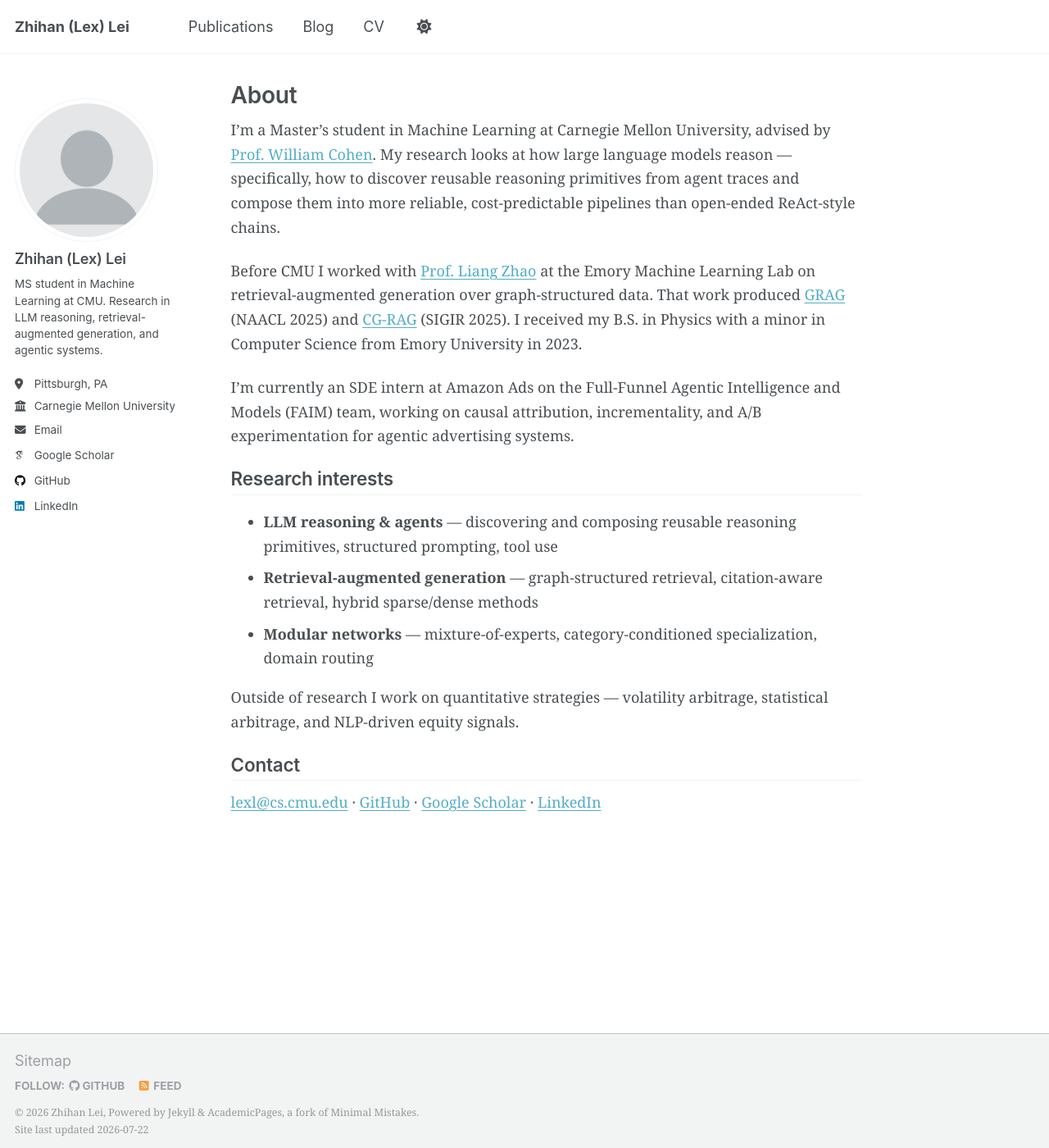
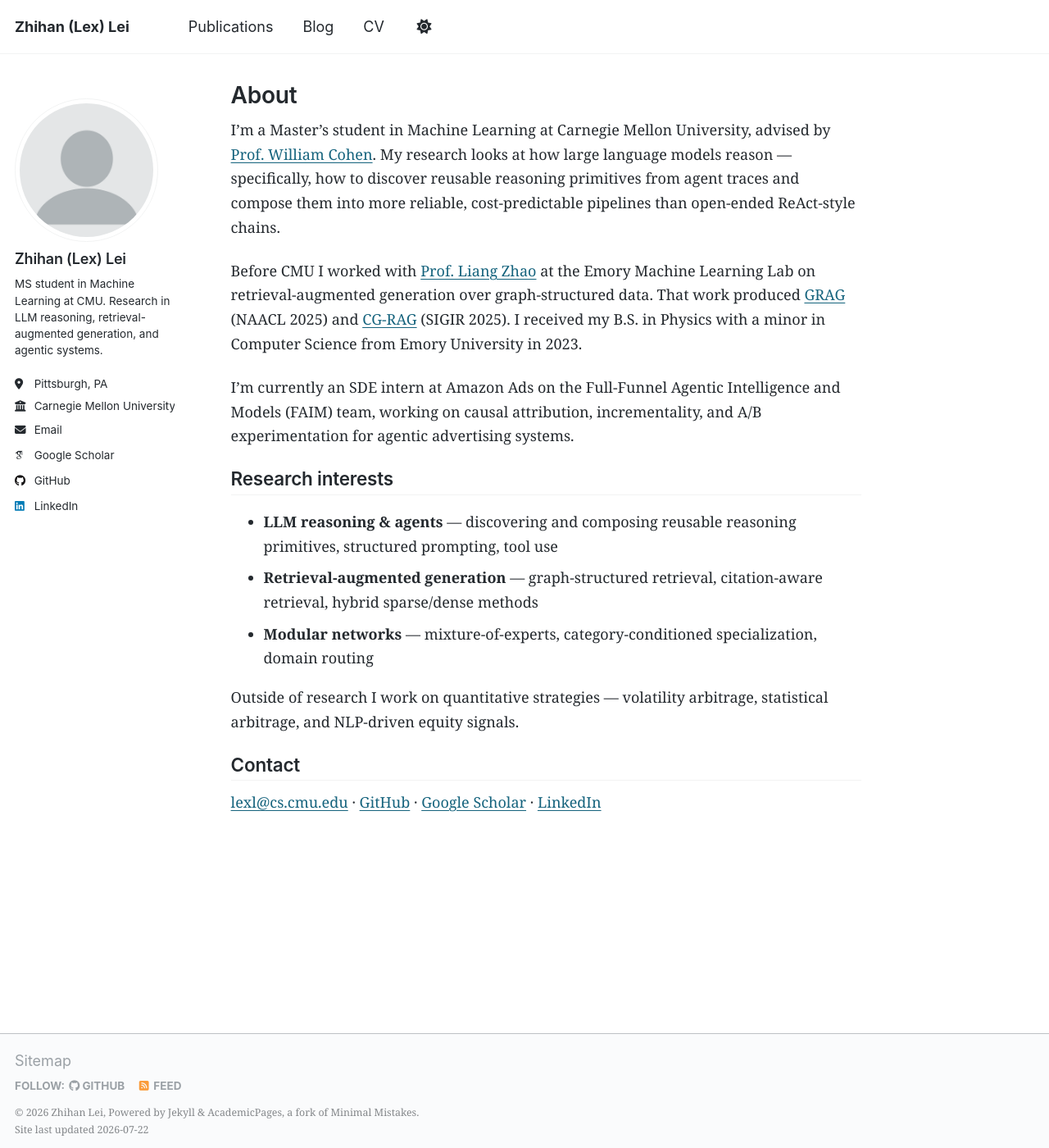
Before and after one commit to lexilei/lexilei.github.io, a Jekyll site: the page built from _pages/about.md, in a window 1280 px wide and 1400 px high. Shown: the whole window at 82% size. Built offline with Jekyll 4.4.1, drawn with Linux system fonts in a browser that asks for light colours; some web fonts are replaced; a script that is not in the unit is left out.

Commit message:
Refine light palette: near-black text, deep teal links

```diff
--- a/_sass/theme/_default.scss
+++ b/_sass/theme/_default.scss
@@ -30,18 +30,18 @@ $sidebar-screen-min-width   : 1024px;
 :root {
     --global-base-color                 : #{$gray};
     --global-bg-color                   : #fff;
-    --global-footer-bg-color            : #f2f3f3;
+    --global-footer-bg-color            : #fafbfc;
     --global-border-color               : #{$lighter-gray};
     --global-dark-border-color          : #bdc1c4;
     --global-code-background-color      : #fafafa;
     --global-code-text-color            : #{$darker-gray};
     --global-fig-caption-color          : mix(#fff,  #{$dark-gray}, 25%);
-    --global-link-color                 : #52adc8;
-    --global-link-color-hover           : mix(#000, #2f7f93, 25%);
-    --global-link-color-visited         : mix(#fff, #2f7f93, 25%);
-    --global-masthead-link-color        : #{$dark-gray};
-    --global-masthead-link-color-hover  : mix(#000, #{$gray}, 25%);
-    --global-text-color                 : #{$dark-gray};
+    --global-link-color                 : #15637d;
+    --global-link-color-hover           : #0d4254;
+    --global-link-color-visited         : #15637d;
+    --global-masthead-link-color        : #24292e;
+    --global-masthead-link-color-hover  : #15637d;
+    --global-text-color                 : #24292e;
     --global-text-color-light           : #{$light-gray};
     --global-thead-color                : #{$lighter-gray};
 }
```
